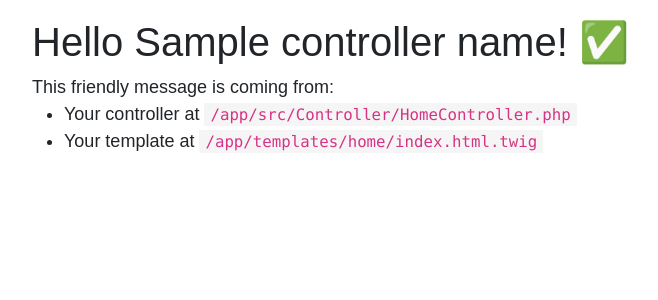
After one commit to charlie404/tuto-symfony-mercure-pentiminax, a Symfony app: template templates/home/index.html.twig in a window 1280 px wide. The commit adds this page. Shown: the top 300 px of the page, without its empty margins (208-866 px from the left). Run offline with Twig, Linux system fonts and the light colour scheme; the template is opened without the code that fills it: most values are stand-ins (such as "Sample title", 1, 10 or a date in 2020); style sheets or scripts are compiled from the project's sources; some libraries are stand-ins or nearby versions.

Commit message:
feat: Home

```diff
--- a/src/Controller/LoginController.php
+++ b/src/Controller/LoginController.php
@@ -12,6 +12,10 @@ class LoginController extends AbstractController
     #[Route(path: '/login', name: 'app_login')]
     public function login(AuthenticationUtils $authenticationUtils): Response
     {
+        if ($this->getUser()) {
+            return $this->redirectToRoute('app_home');
+        }
+
         $error = $authenticationUtils->getLastAuthenticationError();
 
         $lastUsername = $authenticationUtils->getLastUsername();
--- a/src/Controller/RegistrationController.php
+++ b/src/Controller/RegistrationController.php
@@ -25,15 +25,12 @@ class RegistrationController extends AbstractController
             /** @var string $plainPassword */
             $plainPassword = $form->get('plainPassword')->getData();
 
-            // encode the plain password
             $user->setPassword($userPasswordHasher->hashPassword($user, $plainPassword));
 
             $entityManager->persist($user);
             $entityManager->flush();
 
-            // do anything else you need here, like send an email
-
-            return $security->login($user, 'form_login', 'main');
+            return $security->login($user);
         }
 
         return $this->render('registration/register.html.twig', [
--- a/src/Form/RegistrationFormType.php
+++ b/src/Form/RegistrationFormType.php
@@ -22,8 +22,6 @@ class RegistrationFormType extends AbstractType
                 'label' => "Nom d'utilisateur",
             ])
             ->add('plainPassword', PasswordType::class, [
-                // instead of being set onto the object directly,
-                // this is read and encoded in the controller
                 'mapped' => false,
                 'attr' => ['autocomplete' => 'new-password'],
                 'constraints' => [
--- /dev/null
+++ b/templates/home/index.html.twig
@@ -0,0 +1,20 @@
+{% extends 'base.html.twig' %}
+
+{% block title %}Hello HomeController!{% endblock %}
+
+{% block body %}
+<style>
+    .example-wrapper { margin: 1em auto; max-width: 800px; width: 95%; font: 18px/1.5 sans-serif; }
+    .example-wrapper code { background: #F5F5F5; padding: 2px 6px; }
+</style>
+
+<div class="example-wrapper">
+    <h1>Hello {{ controller_name }}! ✅</h1>
+
+    This friendly message is coming from:
+    <ul>
+        <li>Your controller at <code>/app/src/Controller/HomeController.php</code></li>
+        <li>Your template at <code>/app/templates/home/index.html.twig</code></li>
+    </ul>
+</div>
+{% endblock %}
--- a/templates/registration/register.html.twig
+++ b/templates/registration/register.html.twig
@@ -5,7 +5,7 @@
 {% block body %}
     <div class="container mt-5">
         <div class="row">
-            <div class="col">
+            <div class="col-md-6 offset-md-3">
                 <div class="card">
                     <div class="card-body">
                         <h1 class="h3 mb-3 font-weight-normal">Inscription</h1>
@@ -16,7 +16,7 @@
                         {{ form_row(registrationForm.username) }}
 
                         {{ form_row(registrationForm.plainPassword, {
-                            label: 'Password'
+                            label: 'Mot de passe'
                         }) }}
 
                         <button class="btn btn-primary" type="submit">S'inscrire</button>
```
Also changed, not shown: migrations/Version20250123115239.php (added, +33 -0 lines), src/Controller/HomeController.php (added, +18 -0 lines), templates/login/login.html.twig (+1 -7 lines).
